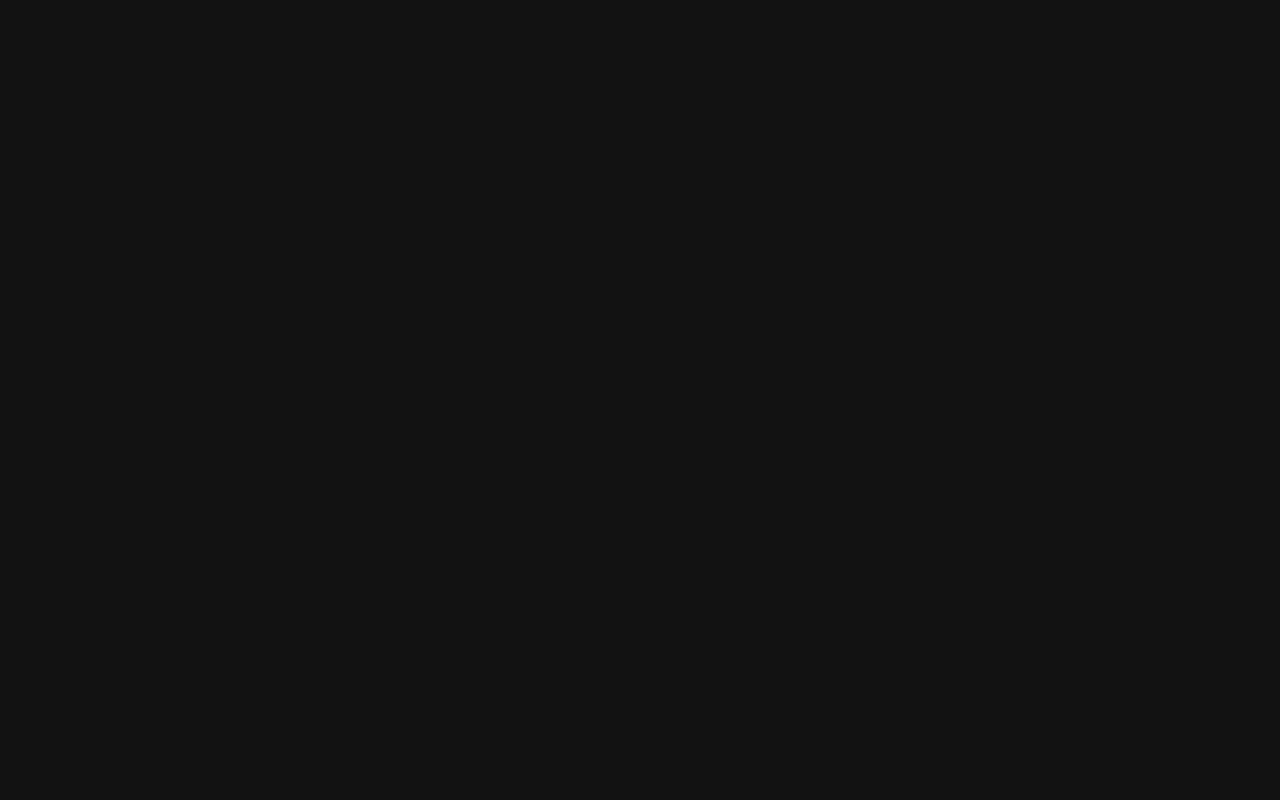
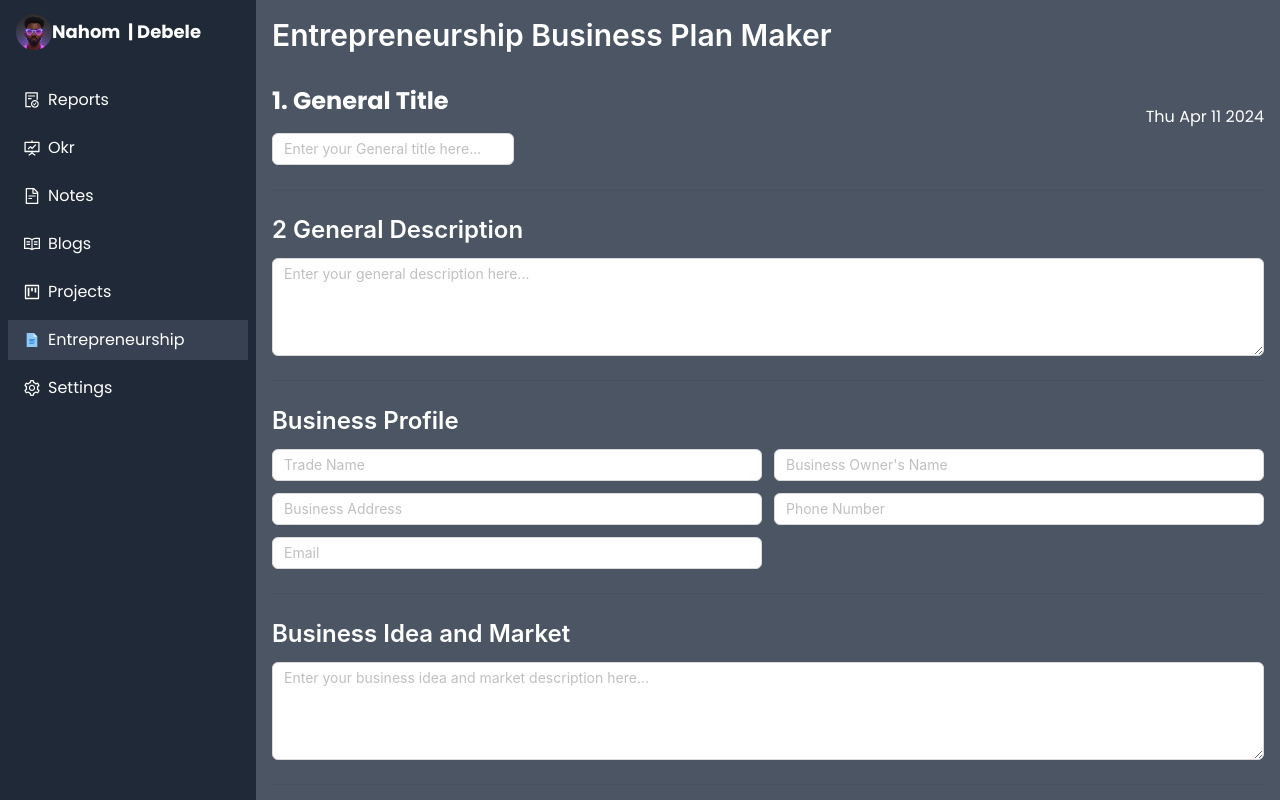
Before and after one commit to tesfahunBirega/Zersh_Portfolio, a React (Vite) app: page /dashboard/entrepreneurship in a window 1280 px wide. Before the commit this address had no page. Built offline with nearby package versions, Linux system fonts and the light colour scheme.

Commit message:
working in entreprnourship page

```diff
--- a/src/App.jsx
+++ b/src/App.jsx
@@ -12,6 +12,7 @@ import DashboardBlogs from "./Pages/DashboardBlogs";
 import ProjectsDashboard from "./Pages/ProjectsDashboard";
 import Reports from "./Pages/Reports";
 import Settings from "./Pages/Settings";
+import EntrepreneurshipBusinessPlanMaker from "./Pages/Entreprnourship";
 
 const App = () => {
   return (
@@ -30,6 +31,8 @@ const App = () => {
         <Route path="/dashboard/notes" element={<Note />} />
         <Route path="/dashboard/blogs" element={<DashboardBlogs />} />
         <Route path="/dashboard/projects" element={<ProjectsDashboard />} />
+        <Route path="/dashboard/entrepreneurship" element={<EntrepreneurshipBusinessPlanMaker />} />
+
         <Route path="/dashboard/settings" element={<Settings />} />
       </Routes>
     </BrowserRouter>
--- /dev/null
+++ b/src/Pages/Entreprnourship.jsx
@@ -0,0 +1,263 @@
+import React, { useState } from 'react';
+import { Button, Input, Modal, Form, Table , Typography, Divider } from 'antd';
+import Dashboard from '../commons/Dashboard';
+
+
+const EntrepreneurshipBusinessPlanMaker = () => {
+  const [generalTitle, setGeneralTitle] = useState('');
+  const [generalDescription, setGeneralDescription] = useState('');
+  const [businessIdea, setBusinessIdea] = useState('');
+  const [businessEnvironment, setBusinessEnvironment] = useState('');
+  const [marketCompetition, setMarketCompetition] = useState('');
+  const [marketingPlan, setMarketingPlan] = useState('');
+  const [capitalItems, setCapitalItems] = useState([]);
+  const [workingCapitalItems, setWorkingCapitalItems] = useState([]);
+  const [totalStartupCapital, setTotalStartupCapital] = useState(0);
+  const [totalWorkingCapital, setTotalWorkingCapital] = useState(0);
+  const [showCapitalModal, setShowCapitalModal] = useState(false);
+  const [showWorkingCapitalModal, setShowWorkingCapitalModal] = useState(false);
+
+
+  const { Title, Paragraph } = Typography;
+  // Function to handle adding a capital item
+  const handleCapitalItemAdd = values => {
+    setCapitalItems([...capitalItems, values]);
+    setShowCapitalModal(false);
+  };
+
+    // State for business profile
+    const [businessProfile, setBusinessProfile] = useState({
+      tradeName: '',
+      businessOwnerName: '',
+      businessAddress: '',
+      phoneNumber: '',
+      email: '',
+    });
+
+    const handleBusinessProfileChange = (key, value) => {
+      setBusinessProfile({ ...businessProfile, [key]: value });
+    };
+  // Function to handle adding a working capital item
+  const handleWorkingCapitalItemAdd = values => {
+    setWorkingCapitalItems([...workingCapitalItems, values]);
+    setShowWorkingCapitalModal(false);
+  };
+
+  // Function to handle general description change
+  const handleGeneralDescriptionChange = (e) => {
+    setGeneralDescription(e.target.value);
+  };
+
+  // Function to handle business idea and market change
+  const handleBusinessIdeaChange = (e) => {
+    setBusinessIdea(e.target.value);
+  };
+
+  const handleBusinessEnvironmentChange = (e) => {
+    setBusinessEnvironment(e.target.value);
+  };
+  // Capital input form component
+  const CapitalForm = ({ visible, onCancel, onCreate }) => {
+    const [form] = Form.useForm();
+    return (
+      <Modal open={visible} title="Add Capital Item" onCancel={onCancel} onOk={() => {
+        form.validateFields().then(values => {
+          form.resetFields();
+          onCreate(values);
+        });
+      }}>
+        <Form form={form} layout="vertical" name="capital_form">
+          <Form.Item name="name" label="Name" rules={[{ required: true }]}>
+            <Input />
+          </Form.Item>
+          <Form.Item name="amount" label="Estimate Amount" rules={[{ required: true }]}>
+            <Input type="number" />
+          </Form.Item>
+          <Form.Item name="goods" label="List of Goods" rules={[{ required: true }]}>
+            <Input />
+          </Form.Item>
+          <Form.Item name="price" label="Price in Birr" rules={[{ required: true }]}>
+            <Input type="number" />
+          </Form.Item>
+        </Form>
+      </Modal>
+    );
+  };
+
+  // Working capital input form component
+  const WorkingCapitalForm = ({ visible, onCancel, onCreate }) => {
+    const [form] = Form.useForm();
+    return (
+      <Modal open={visible} title="Add Working Capital Item" onCancel={onCancel} onOk={() => {
+        form.validateFields().then(values => {
+          form.resetFields();
+          onCreate(values);
+        });
+      }}>
+        <Form form={form} layout="vertical" name="working_capital_form">
+          <Form.Item name="month" label="Month" rules={[{ required: true }]}>
+            <Input />
+          </Form.Item>
+          <Form.Item name="staffCosts" label="Staff Costs" rules={[{ required: true }]}>
+            <Input type="number" />
+          </Form.Item>
+          <Form.Item name="operatingExpenses" label="Operating Expenses" rules={[{ required: true }]}>
+            <Input type="number" />
+          </Form.Item>
+        </Form>
+      </Modal>
+    );
+  };
+
+  return (
+    <Dashboard>
+      <div className="container mx-auto">
+      <Title level={2} style={{ color: 'white' }}>Entrepreneurship Business Plan Maker</Title>
+        <div className="flex justify-between items-center">
+          <div className="grid">
+          <h2 className="text-2xl font-bold my-4">1. General Title</h2>
+
+        <Input
+          value={generalTitle}
+          onChange={e => setGeneralTitle(e.target.value)}
+          placeholder="Enter your General title here..."
+        />
+          </div>
+        <p>{new Date().toDateString()}</p>
+
+        </div>
+
+        <Divider />
+        <Title style={{ color: 'white' }} level={3}>2 General Description</Title>
+        <Input.TextArea
+          rows={4}
+          value={generalDescription}
+          onChange={handleGeneralDescriptionChange}
+          placeholder="Enter your general description here..."
+        />
+         <Divider />
+        <Title style={{ color: 'white' }} level={3}>Business Profile</Title>
+        <div className="grid col-span-3  items-center gap-3">
+        <Input
+          value={businessProfile.tradeName}
+          onChange={(e) => handleBusinessProfileChange('tradeName', e.target.value)}
+          placeholder="Trade Name"
+          className='col-span-1 col-start-1'
+
+        />
+        <Input
+          value={businessProfile.businessOwnerName}
+          onChange={(e) => handleBusinessProfileChange('businessOwnerName', e.target.value)}
+          placeholder="Business Owner's Name"
+          className='col-span col-start-2'
+
+        />
+        <Input
+          value={businessProfile.businessAddress}
+          onChange={(e) => handleBusinessProfileChange('businessAddress', e.target.value)}
+          placeholder="Business Address"
+          className='col-span'
+
+        />
+        <Input
+          value={businessProfile.phoneNumber}
+          onChange={(e) => handleBusinessProfileChange('phoneNumber', e.target.value)}
+          placeholder="Phone Number"
+          type='number'
+          className='col-span'
+
+        />
+        <Input
+          value={businessProfile.email}
+          onChange={(e) => handleBusinessProfileChange('email', e.target.value)}
+          placeholder="Email"
+          className='col-span'
+        />
+
+        </div>
+
+        <Divider />
+        <Title  style={{ color: 'white' }} level={3}>Business Idea and Market</Title>
+        <Input.TextArea
+          rows={4}
+          value={businessIdea}
+          onChange={handleBusinessIdeaChange}
+          placeholder="Enter your business idea and market description here..."
+        />
+
+<Divider />
+        <Title  style={{ color: 'white' }}  level={3}>Business Environment</Title>
+        <Input.TextArea
+          rows={4}
+          value={businessEnvironment}
+          onChange={handleBusinessEnvironmentChange}
+          placeholder="Describe how environmental impacts can affect your business..."
+        />
+        {/* Market competition */}
+        <h2 className="text-2xl font-bold my-4">6. Market competition</h2>
+        <Input.TextArea
+          rows={4}
+          value={marketCompetition}
+          onChange={e => setMarketCompetition(e.target.value)}
+        />
+
+        {/* Marketing plan */}
+        <h2 className="text-2xl font-bold my-4">7. Marketing plan</h2>
+        <Input.TextArea
+          rows={4}
+          value={marketingPlan}
+          onChange={e => setMarketingPlan(e.target.value)}
+        />
+
+        {/* Starting capital */}
+        <h2 className="text-2xl font-bold my-4">8. Starting capital</h2>
+        <Table
+          dataSource={capitalItems}
+          columns={[
+            { title: 'Name', dataIndex: 'name', key: 'name' },
+            { title: 'Estimate Amount', dataIndex: 'amount', key: 'amount' },
+            { title: 'List of Goods', dataIndex: 'goods', key: 'goods' },
+            { title: 'Price in Birr', dataIndex: 'price', key: 'price' },
+          ]}
+          footer={() => (
+            <Button onClick={() => setShowCapitalModal(true)} type="primary">Add Item</Button>
+          )}
+        />
+        {/* Display total investment */}
+        <p>Total Investment: {totalStartupCapital} Birr</p>
+
+        {/* Working Capital */}
+        <h2 className="text-2xl font-bold my-4">9. Working Capital</h2>
+        <Table
+          dataSource={workingCapitalItems}
+          columns={[
+            { title: 'Month', dataIndex: 'month', key: 'month' },
+            { title: 'Staff Costs', dataIndex: 'staffCosts', key: 'staffCosts' },
+            { title: 'Operating Expenses', dataIndex: 'operatingExpenses', key: 'operatingExpenses' },
+          ]}
+          footer={() => (
+            <Button onClick={() => setShowWorkingCapitalModal(true)} type="primary">Add Item</Button>
+          )}
+        />
+        {/* Display total working capital */}
+        <p>Total Working Capital: {totalWorkingCapital} Birr</p>
+        {/* Display total startup capital */}
+        <p>Total Startup Capital: {totalStartupCapital} Birr</p>
+
+        {/* Modals for adding capital and working capital items */}
+        <CapitalForm
+          visible={showCapitalModal}
+          onCancel={() => setShowCapitalModal(false)}
+          onCreate={handleCapitalItemAdd}
+        />
+        <WorkingCapitalForm
+          visible={showWorkingCapitalModal}
+          onCancel={() => setShowWorkingCapitalModal(false)}
+          onCreate={handleWorkingCapitalItemAdd}
+        />
+      </div>
+    </Dashboard>
+  );
+};
+
+export default EntrepreneurshipBusinessPlanMaker;
--- a/src/constants/index.jsx
+++ b/src/constants/index.jsx
@@ -562,6 +562,7 @@ import { ReadOutlined } from "@ant-design/icons";
 import { ProjectOutlined } from "@ant-design/icons";
 import { FileDoneOutlined } from "@ant-design/icons";
 import { SettingOutlined } from "@ant-design/icons";
+import { FcDocument } from "react-icons/fc";
 const sidebarRoutes = [
   {
     name: "Reports",
@@ -589,10 +590,17 @@ const sidebarRoutes = [
     icon: <ProjectOutlined />,
   },
   {
+    name: "Entrepreneurship",
+    to: "entrepreneurship",
+    icon: <FcDocument />,
+  },
+  {
     name: "Settings",
     to: "settings",
     icon: <SettingOutlined />,
   },
+
+
 ];
 
 const getRandomColor = () => {
```
